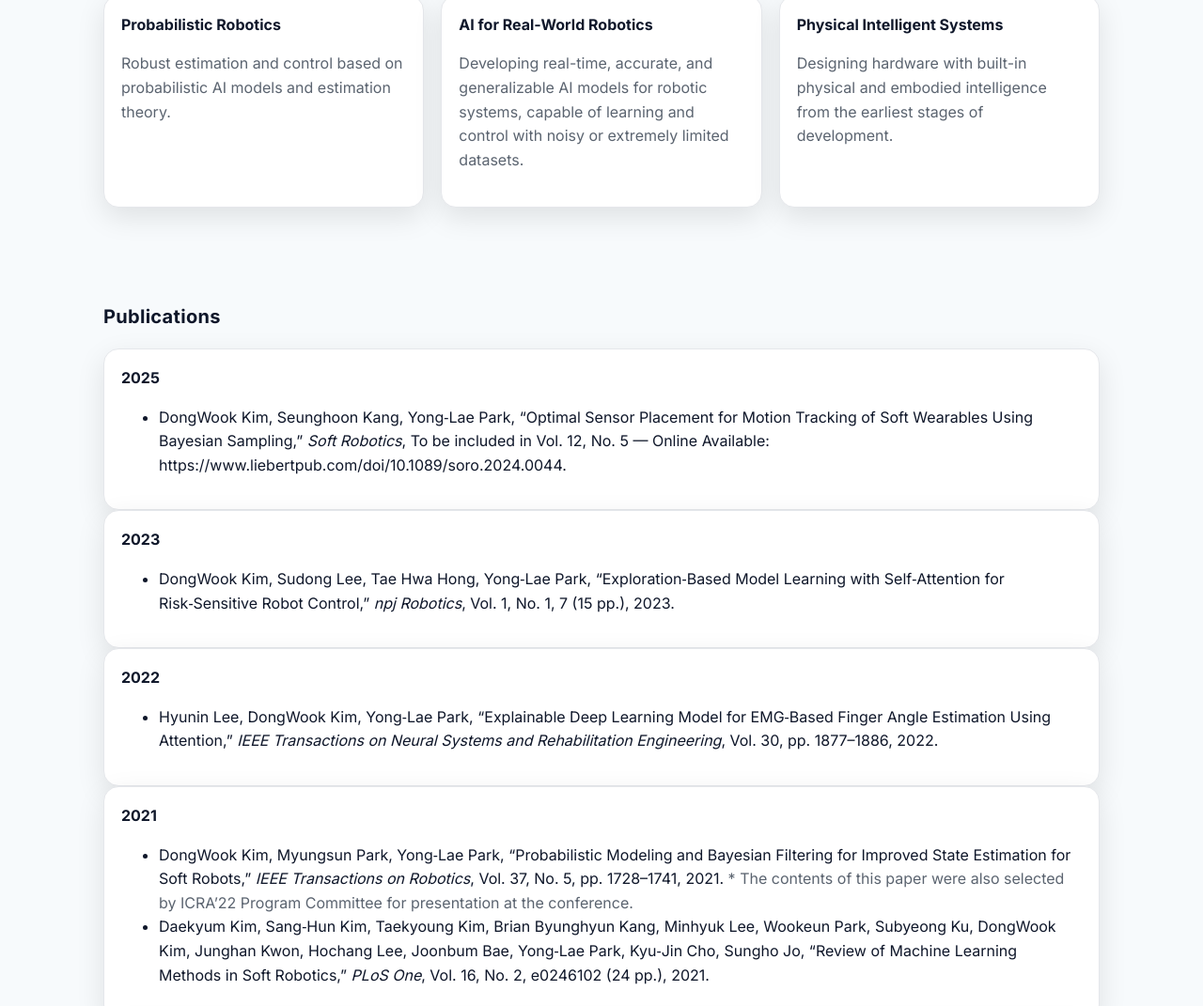
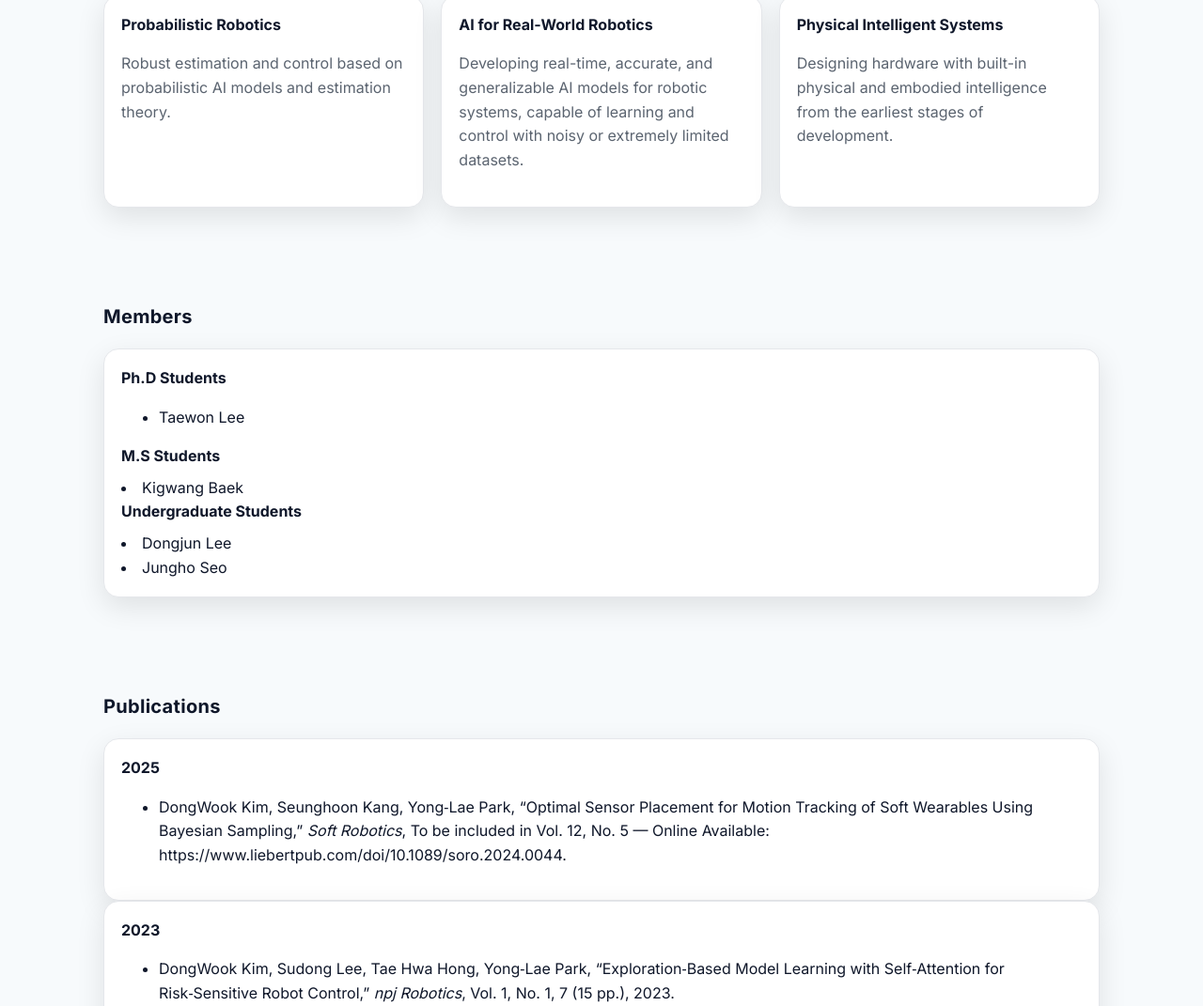
Before and after one commit to mochacoco/mochacoco.github.io, a plain HTML site: page index.html in a window 1280 px wide. Shown: the part 1048-2119 px from the top of the page at 94% size. Drawn offline with Linux system fonts and the light colour scheme.

Commit message:
Update index.html
add 2026-1 members

```diff
--- a/index.html
+++ b/index.html
@@ -169,6 +169,24 @@
   </div>
 </section>
 
+	  <section id="members">
+		  <div class="container">
+			  <h2 class="section-title">Members</h2>
+			  <div class="card">
+				  <h3>Ph.D Students</h3>
+				  <ul>
+					  <li>Taewon Lee</li>
+					</ul>
+				  <h3>M.S Students</h3>
+				  <li>Kigwang Baek</li>
+				  <h3>Undergraduate Students</h3>
+				  <li>Dongjun Lee</li>
+				  <li>Jungho Seo</li>
+			  </div>
+		  </div>
+	  </section>
+
+
     <section id="publications">
       <div class="container">
         <h2 class="section-title">Publications</h2>
```
